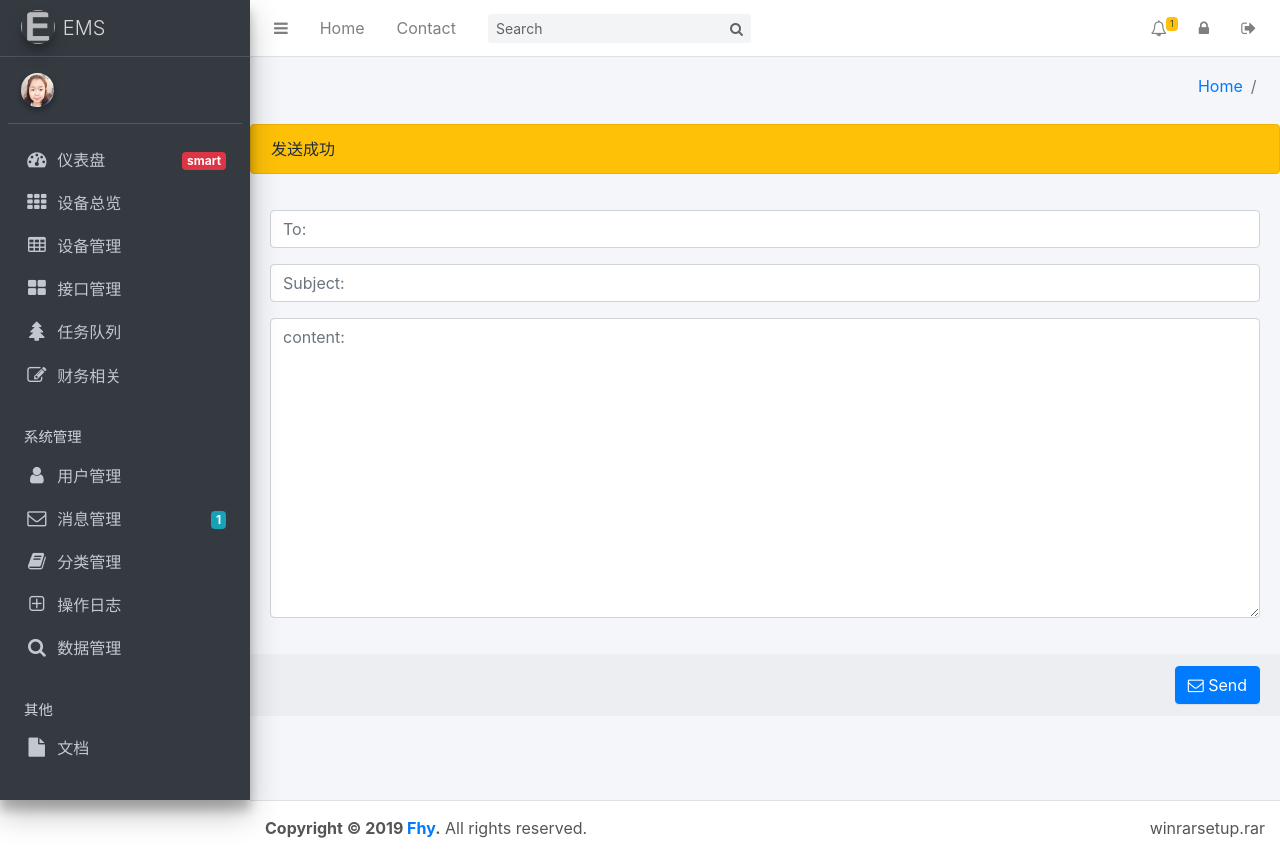
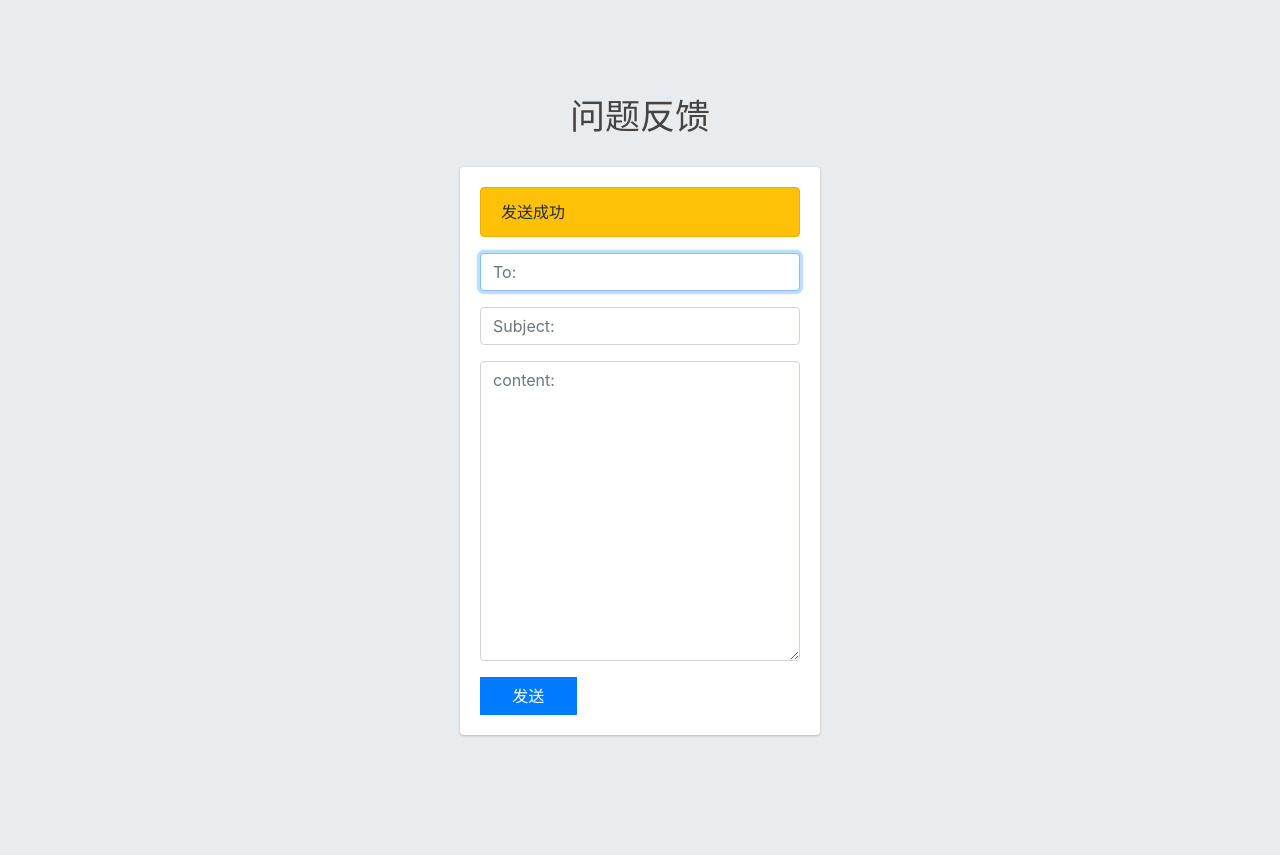
Before and after one commit to xiaomao361/ems, a Django app: page /send_email/ in a window 1280 px wide. After the commit the page ends 737 px from the top, so only its background shows below. Run offline with Django 3.2, Linux system fonts and the light colour scheme; data comes from the database, SQL or seed files in the repository; both versions use the stored data as it was after the commit; parts of the project's set-up code (start-up, migrations or seed data) failed here and were passed over; some libraries are stand-ins or nearby versions.

Commit message:
M: change the page of contact

```diff
--- a/ems/templates/base.html
+++ b/ems/templates/base.html
@@ -30,17 +30,17 @@
                     <a class="nav-link" data-widget="pushmenu" href="#"><i class="fa fa-bars"></i></a>
                 </li>
                 <li class="nav-item d-none d-sm-inline-block">
-                    <a href="/index/" class="nav-link">Home</a>
+                    <a href="/index/" class="nav-link">首页</a>
                 </li>
                 <li class="nav-item d-none d-sm-inline-block">
-                    <a href="/contact/" class="nav-link">Contact</a>
+                    <a href="/contact/" class="nav-link">问题反馈</a>
                 </li>
             </ul>
 
             <!-- SEARCH FORM -->
             <form class="form-inline ml-3">
                 <div class="input-group input-group-sm">
-                    <input class="form-control form-control-navbar" type="search" placeholder="Search"
+                    <input class="form-control form-control-navbar" type="search" placeholder="搜索"
                         aria-label="Search">
                     <div class="input-group-append">
                         <button class="btn btn-navbar" type="submit">
@@ -238,7 +238,7 @@
                         </div><!-- /.col -->
                         <div class="col-sm-6">
                             <ol class="breadcrumb float-sm-right">
-                                <li class="breadcrumb-item"><a href="/index/">Home</a></li>
+                                <li class="breadcrumb-item"><a href="/index/">首页</a></li>
                                 <li class="breadcrumb-item active">{{ page }}</li>
                             </ol>
                         </div><!-- /.col -->
--- a/ems/templates/contact.html
+++ b/ems/templates/contact.html
@@ -1,36 +1,70 @@
-{% extends 'base.html' %}
 {% load staticfiles %}
-{% block title %} email {% endblock %}
+<!DOCTYPE html>
+<html>
 
-{% block css %}
+<head>
+    <meta charset="utf-8">
+    <meta http-equiv="X-UA-Compatible" content="IE=edge">
+    <title>login</title>
+    <!-- Tell the browser to be responsive to screen width -->
+    <meta name="viewport" content="width=device-width, initial-scale=1">
+
+    <!-- Font Awesome -->
+    <link rel="stylesheet" href="{% static 'adminlte/css/font-awesome.min.css' %}">
     <!-- Ionicons -->
     <link rel="stylesheet" href="{% static 'adminlte/css/ionicons.min.css' %}">
+    <!-- Theme style -->
+    <link rel="stylesheet" href="{% static 'adminlte/css/adminlte.min.css' %}">
     <!-- iCheck -->
-<link rel="stylesheet" href="{% static 'plugins/iCheck/flat/blue.css' %}">
-{% endblock %}
+    <link rel="stylesheet" href="{% static 'plugins/iCheck/square/blue.css' % }">
+</head>
+<body class="hold-transition login-page">
+<div class="login-box">
+  <div class="login-logo">
+    <a href="/index/">问题反馈</a>
+  </div>
+  <!-- /.login-logo -->
+  <div class="card">
+    <div class="card-body login-card-body">
 
-{% block content %}
+      <form action="/send_email/" method="POST">
+
       {% if message %}
       <div class=" alert alert-warning">{{ message }}</div>
     {% endif %}
-<form action="/send_email/" method="POST">
-    <div class="card-body">
-        <div class="form-group">
-            <input class="form-control" name="to" placeholder="To:">
+
+    <div class="form-group has-feedback">
+        <input type="text" name="To" class="form-control" placeholder="To:" autofocus required>
+
     </div>
-        <div class="form-group">
-            <input class="form-control" name="subject" placeholder="Subject:">
+    <div class="form-group has-feedback">
+        <input type="text" name="Subject" class="form-control" placeholder="Subject:" required>
     </div>
     <div class="form-group">
         <textarea id="compose-textarea" class="form-control" name="content" style="height: 300px"
             placeholder="content:"></textarea>
     </div>
+    <div class="row">
+
+        <div class="col-4">
+            <button type="submit" class="btn btn-primary btn-block btn-flat">发送</button>
         </div>
 
-    <div class="card-footer">
-        <div class="float-right">
-            <button type="submit" class="btn btn-primary"><i class="fa fa-envelope-o"></i> Send</button>
+    </div>
+    </form>
+
+    </div>
+    <!-- /.login-card-body -->
     </div>
     </div>
-</form>
-{% endblock %}
+    <!-- /.login-box -->
+
+    <!-- jQuery -->
+    <script src="{% static 'plugins/jquery/jquery.min.js' %}"></script>
+    <!-- Bootstrap 4 -->
+    <script src="{% static 'plugins/bootstrap/js/bootstrap.bundle.min.js' %}"></script>
+    <!-- iCheck -->
+    <script src="{% static 'plugins/iCheck/icheck.min.js' %}"></script>
+    </body>
+
+</html>
--- a/ems/templates/index.html
+++ b/ems/templates/index.html
@@ -1,6 +1,6 @@
 {% extends 'base.html' %}
 {% load staticfiles %}
-{% block title %} Dashboard {% endblock %}
+{% block title %} 仪表盘 {% endblock %}
 
 <!-- {% block css %}
 
--- a/ems/views.py
+++ b/ems/views.py
@@ -68,7 +68,7 @@ def index(request):
     unused_num = get_equ_num_with_state('unused')
     failure_rate = round(problem_num/len(equs), 2) * 100
     return render(request, 'index.html',
-                  {'page': 'Dashboard',
+                  {'page': '仪表盘',
                    'equs_num': len(equs),
                    'users': users,
                    'problem_num': problem_num,
@@ -314,7 +314,6 @@ def read_all_notices(request):
 # contact
 
 
-@login_required
 def contact(request):
     pass
     return render(request, 'contact.html', {'page': 'contact'})
```
Also changed, not shown: ems/templates/login.html (+5 -5 lines), db.sqlite3. Lines whose indentation alone changed are shown as unchanged.
